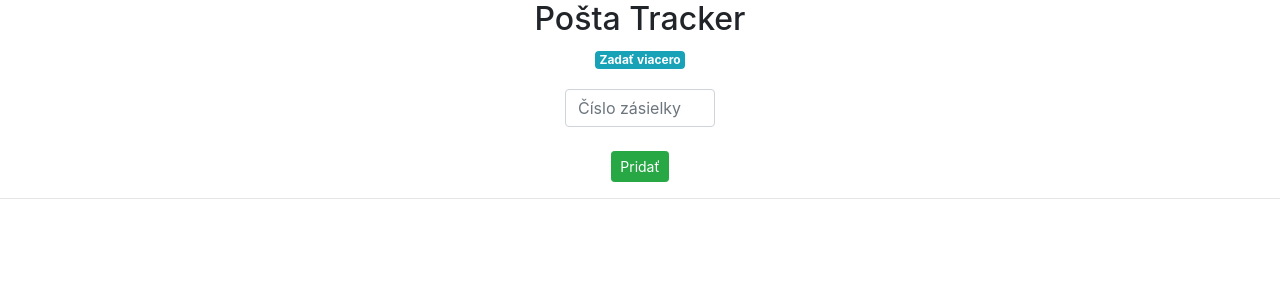
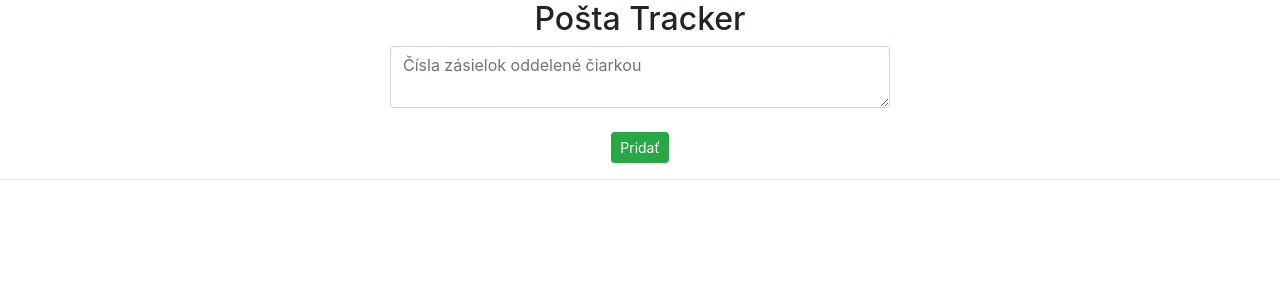
Before and after one commit to johnathan-codes/posta-tracker, a React (Create React App) app: page / in a window 1280 px wide. Shown: the top 300 px of the page. Built offline with nearby package versions, Linux system fonts and the light colour scheme.

Commit message:
removed input switcher - bad user experience

```diff
--- a/src/App.js
+++ b/src/App.js
@@ -2,14 +2,13 @@ import React, { Component } from 'react';
 import './App.css';
 import PackageResults from './components/packageResults';
 import ParcelsToFind from './components/parcelsToFind';
-import { Button, Form, Table, Input, Alert, Badge } from 'reactstrap';
+import { Button, Form, Table, Input, Alert } from 'reactstrap';
 export default class App extends Component {
   state = {
     parcelsToFind: [],
     parcelsData: [],
     input: '',
-    errorLength: '',
-    checked: false,
+    errorLength: ''
   };
 
   inputOnChange = (e) => {
@@ -85,24 +84,14 @@ export default class App extends Component {
     });
   };
 
-  toggle = () => {
-    this.setState({
-      checked: !this.state.checked,
-    });
-  };
-
   render() {
     const { parcelsToFind, parcelsData, errorLength, checked } = this.state;
     console.log('App -> render -> checked', checked);
     return (
       <div className="App">
         <h2>Pošta Tracker</h2>
-        <Badge onClick={this.toggle} href="#" color="info" style={{ marginBottom: "20px"}}>
-          {checked ? 'Zadávať po jednom' : 'Zadať viacero'}
-        </Badge>
         <Form onSubmit={this.addPackageNumber}>
           {errorLength && <Alert color="danger">{errorLength}</Alert>}
-          {checked ? (
           <Input
             type="textarea"
             placeholder="Čísla zásielok oddelené čiarkou"
@@ -110,15 +99,6 @@ export default class App extends Component {
             value={this.state.input}
             onChange={this.inputOnChange}
           />
-          ) : (
-            <Input
-              type="text"
-              placeholder="Číslo zásielky"
-              id="input"
-              value={this.state.input}
-              onChange={this.inputOnChange}
-            />
-          )}
           <br />
           <Button color="success" size="sm">
             Pridať
```
Lines whose indentation alone changed are shown as unchanged.
